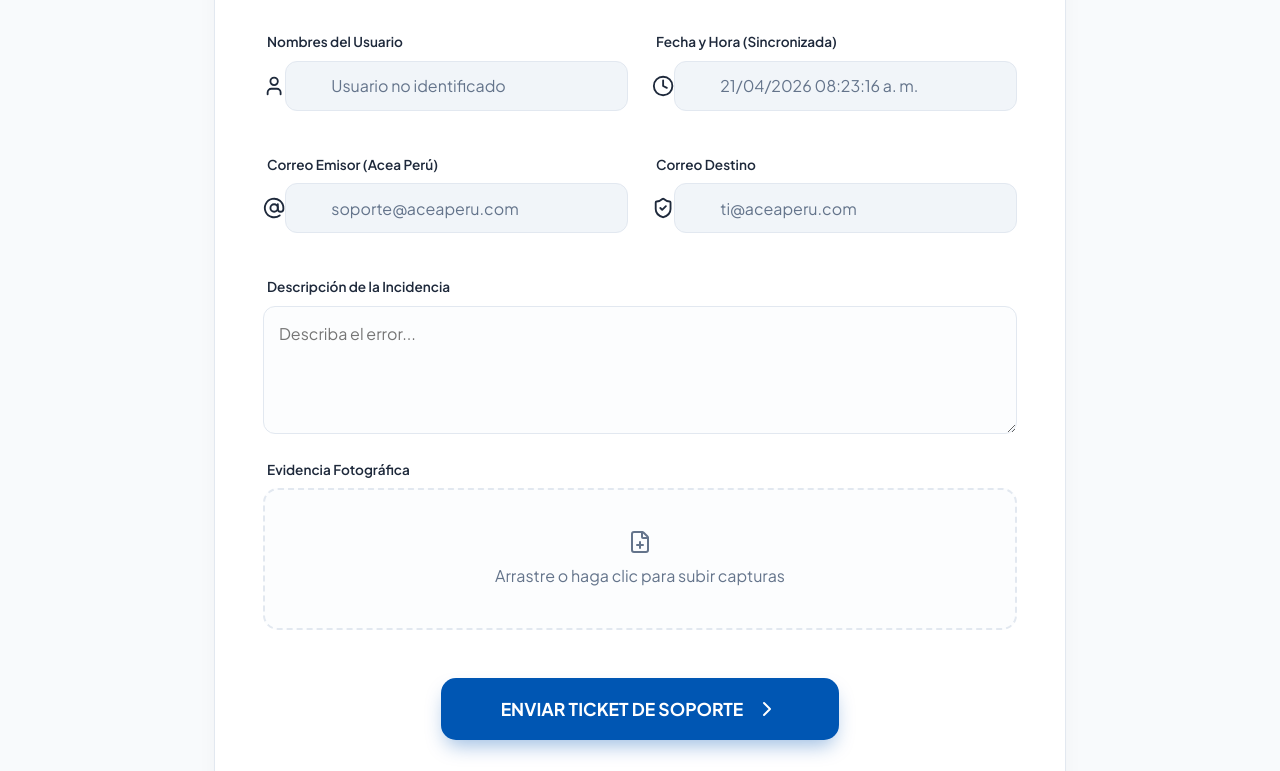
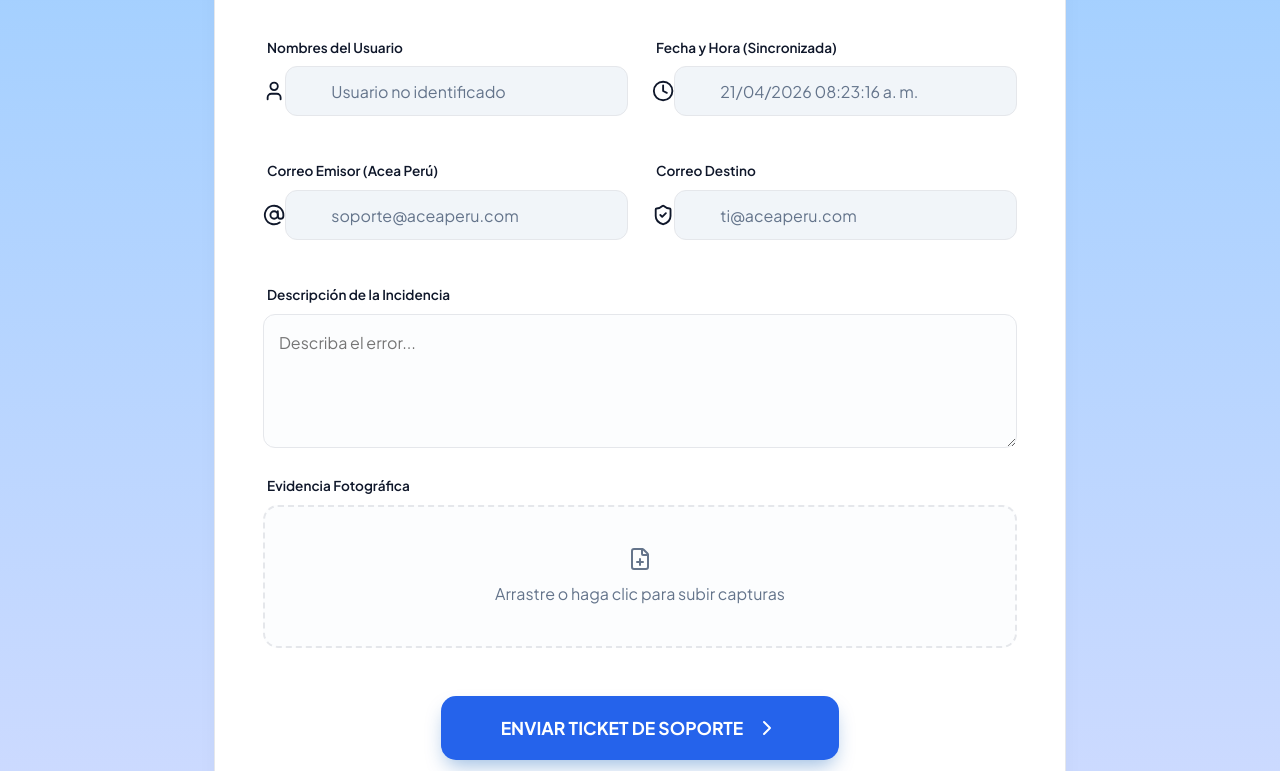
Before and after one commit to Gino011/ticketsaceaperu, a website built with Vite: page frontend/src/pages/formulario.html in a window 1280 px wide. Shown: the part 269-1040 px from the top of the page. Built offline with nearby package versions, Linux system fonts and the light colour scheme; a script that the page names is missing.

```diff
--- a/frontend/src/css/formulario.css
+++ b/frontend/src/css/formulario.css
@@ -2,29 +2,32 @@
    VARIABLES Y CONFIGURACIÓN BASE
    ========================================= */
 :root {
-  --primary: #0056b3;
-  --primary-hover: #004494;
-  --primary-light: #eef4ff;
-  --success: #10b981;
-  --danger: #e11d48;
-  --text-dark: #1e293b;
+  --primary: #2563eb;        /* azul más moderno */
+  --primary-hover: #1d4ed8;
+  --primary-light: #eff6ff;
+
+  --success: #22c55e;        /* verde más vivo */
+  --danger: #f43f5e;         /* rojo más vibrante */
+
+  --text-dark: #0f172a;      /* más profundo para mejor legibilidad */
   --text-light: #64748b;
-  --border: #e2e8f0;
-  --bg-body: #f8fafc;
+
+  --border: #e5e7eb;         /* más neutro */
+  --bg-body: #f9fafb;        /* fondo más suave */
   --white: #ffffff;
 }
 
 * {
   margin: 0;
   padding: 0;
-  box-sizing: border-box; /* Crucial para alineación exacta */
+  box-sizing: border-box;
   font-family: 'Plus Jakarta Sans', sans-serif;
 }
 
 body {
-  background-color: var(--bg-body);
+  background: linear-gradient(180deg, #98cdff 0%, #d0dbff 100%);
   color: var(--text-dark);
-  line-height: 1.5;
+  line-height: 1.6;
 }
 
 /* =========================================
```
Also changed, not shown: docker-compose.yml (added, +15 -0 lines), 1 other file.
